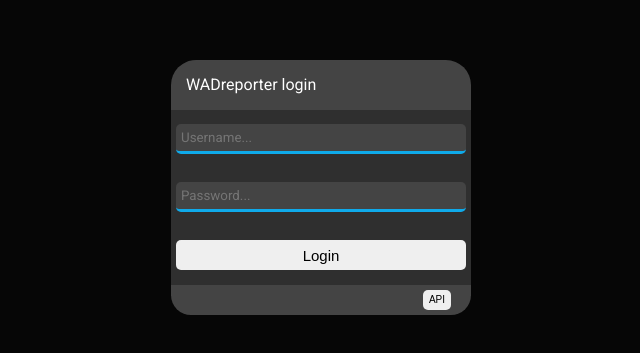
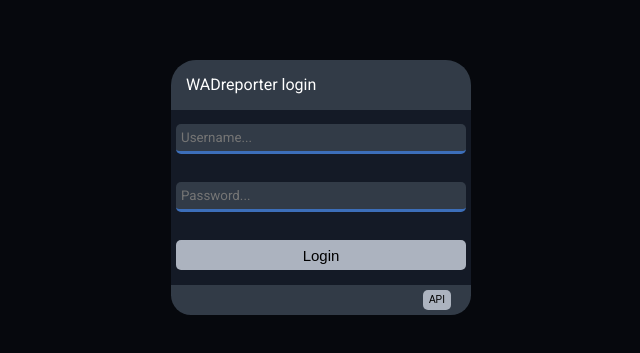
Before and after one commit to JaapGroen/WADreporter, a Vue app: page /login in a window 1280 px wide. Shown: the part 213-566 px from the top of the page, without its empty margins (319-959 px from the left). Built offline with nearby package versions, Linux system fonts and the light colour scheme; some icons are missing.

Commit message:
color change

```diff
--- a/src/App.vue
+++ b/src/App.vue
@@ -46,7 +46,7 @@ html, body{
   min-height: 100%;
   font-family: 'Roboto', sans-serif;
   color:#FFFFFF;
-  background-color: #0C0C0C;
+  background-color: #0c111b;
 }
 
 body{
@@ -75,7 +75,7 @@ body{
 .overlaytop{
   height:50px;
   width:100%;
-  background:#444444;
+  background:#323b47;
   border-top-right-radius: 25px;
   border-top-left-radius: 25px;
   padding: 15px;
@@ -92,7 +92,7 @@ body{
   width:100%;
   justify-content:center;
   max-height:calc(100% - 80px);
-  background:#2F2F2F;
+  background:#141a26;
   box-sizing: border-box;
   position: relative;
   overflow-y:auto;
@@ -108,20 +108,20 @@ body{
   padding-right:20px;
   border-bottom-right-radius: 20px;
   border-bottom-left-radius: 20px;
-  background:#444444;
+  background:#323b47;
   height:30px;
   font-size:12px;
   width:100%;
 }
 
-.bgc3{background:#EE1947;}
-.bgc2{background:#FF8820;}
-.bgc1{background:#75EB27;}
-.bgc0{background:#0FAAEA;}
-.c3{color:#EE1947;}
-.c2{color:#FF8820;}
-.c1{color:#75EB27;}
-.c0{color:#0FAAEA;}
+.bgc3{background:#d8513f;}
+.bgc2{background:#eab63e;}
+.bgc1{background:#58a55c;}
+.bgc0{background:#3c6eb9;}
+.c3{color:#d8513f;}
+.c2{color:#eab63e;}
+.c1{color:#58a55c;}
+.c0{color:#3c6eb9;}
 
 .button{
   border-radius: 5px;
@@ -129,6 +129,7 @@ body{
   font-size: 15px;
   height:30px;
   cursor:pointer;
+  background-color:#acb3bf;
 }
 
 .smbutton{
@@ -137,6 +138,7 @@ body{
   font-size: 10px;
   height:20px;
   cursor:pointer;
+  background-color:#acb3bf;
 }
 
 .block{
@@ -169,7 +171,7 @@ body{
   align-items:center;
   justify-content:space-around;
   height:190px;
-  background:#2F2F2F;
+  background:#141a26;
   padding-left: 10px;
   padding-right: 10px;
   box-sizing: border-box;
@@ -186,7 +188,7 @@ body{
   padding-right:20px;
   border-bottom-right-radius: 20px;
   border-bottom-left-radius: 20px;
-  background:#444444;
+  background:#323b47;
   height:30px;
   font-size:12px;
 }
--- a/src/components/TableRow.vue
+++ b/src/components/TableRow.vue
@@ -52,7 +52,7 @@ export default {
     },
     highlight: function(){
         if (this.hover){
-            return 'background-color:#444444;'
+            return 'background-color:#acb3bf;'
         }
     }
   }
@@ -70,11 +70,11 @@ export default {
 }
 
 .tablerow:nth-child(even){
-    background-color: #0C0C0C;
+    background-color: #141a26;
 }
 
 .tablerow:nth-child(odd){
-    background-color:#2F2F2F;
+    background-color: #0c111b;
 }
 
 .tablecell{
--- a/src/components/TableView.vue
+++ b/src/components/TableView.vue
@@ -115,7 +115,7 @@ export default {
   flex-direction:row;
   width:100%;
   justify-content:space-around;
-  background:#444444;
+  background:#323b47;
 }
 
 .tableheader{
@@ -125,10 +125,10 @@ export default {
 
 .textbox{
   border:none;
-  background-color:#444444;
+  background-color:#323b47;
   width:100%;
   height:30px;
-  border-bottom:3px solid #0FAAEA;
+  border-bottom:3px solid #3c6eb9;
   color:white;
   font-family: 'Roboto', sans-serif;
   border-radius: 5px;
--- a/src/components/TileGroup.vue
+++ b/src/components/TileGroup.vue
@@ -50,7 +50,7 @@
   flex-direction:column;        /* added for add report... */
   align-items:center;
   justify-content:space-around;
-  background:#2F2F2F;
+  background:#323b47;
   height:250px;
   width:50px;
   border-radius:25px;
--- a/src/functions/GraphLoader.js
+++ b/src/functions/GraphLoader.js
@@ -7,13 +7,13 @@ function str2date(string){
 
 function getcolor(category){
   if (category=='limitdanger'){
-    var linecolor = {borderColor:'#EE1947',backgroundColor: "rgba(0,0,0,0.0)",pointRadius:0,borderWidth:3,lineTension:0}
+    var linecolor = {borderColor:'#d8513f',backgroundColor: "rgba(0,0,0,0.0)",pointRadius:0,borderWidth:3,lineTension:0}
   } else if (category=='limitwarning'){
-    var linecolor = {borderColor:'#FF8820',backgroundColor: "rgba(0,0,0,0.0)",pointRadius:0,borderWidth:3,lineTension:0}
+    var linecolor = {borderColor:'#eab63e',backgroundColor: "rgba(0,0,0,0.0)",pointRadius:0,borderWidth:3,lineTension:0}
   } else if (category=='value'){
-    var linecolor = {borderColor:'#0FAAEA',backgroundColor: "rgba(0,0,0,0.0)",pointRadius:5,lineTension:0,pointHitRadius:10,borderWidth:3,showLine:true}
+    var linecolor = {borderColor:'#3c6eb9',backgroundColor: "rgba(0,0,0,0.0)",pointRadius:5,lineTension:0,pointHitRadius:10,borderWidth:3,showLine:true}
   } else if (category=='datevalue'){
-    var linecolor = {borderColor:'#0FAAEA',backgroundColor: "rgba(0,0,0,0.0)",pointRadius:0,borderWidth:3,showLine:true,lineTension:0}
+    var linecolor = {borderColor:'#3c6eb9',backgroundColor: "rgba(0,0,0,0.0)",pointRadius:0,borderWidth:3,showLine:true,lineTension:0}
   } else if (category=='randomvalue'){
     var letters = '0123456789ABCDEF';
     var color = '#';
@@ -34,11 +34,11 @@ function get_options(category,ylabel){
       xAxes: [{
         type: 'time',
         distribution: 'linear',
-        gridLines: {display: true,color:'#444444'},
+        gridLines: {display: true,color:'#323b47'},
         ticks:{fontColor:'white'}
      }],
       yAxes: [{
-        gridLines: {display: true,color:'#444444'},
+        gridLines: {display: true,color:'#323b47'},
         ticks:{fontColor:'white'},
         scaleLabel:{display:true,labelString:ylabel}
       }]
```
